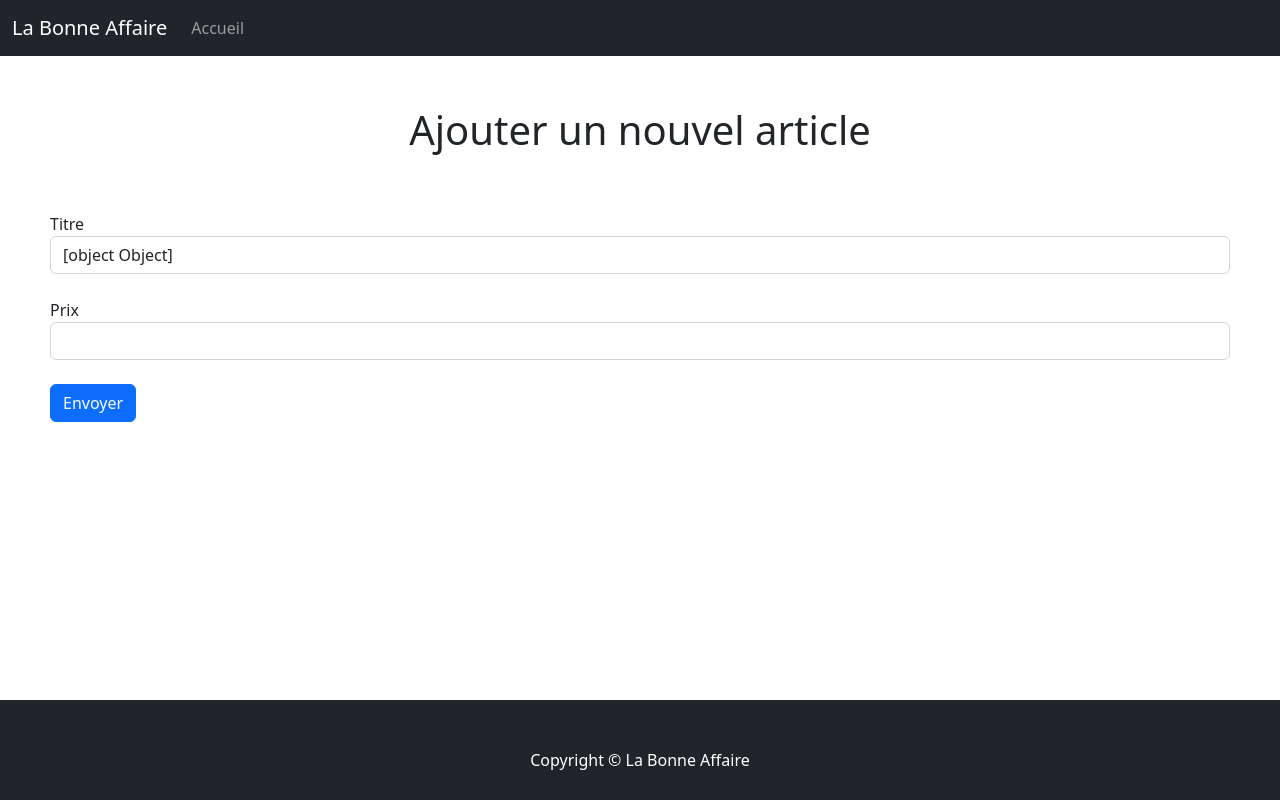
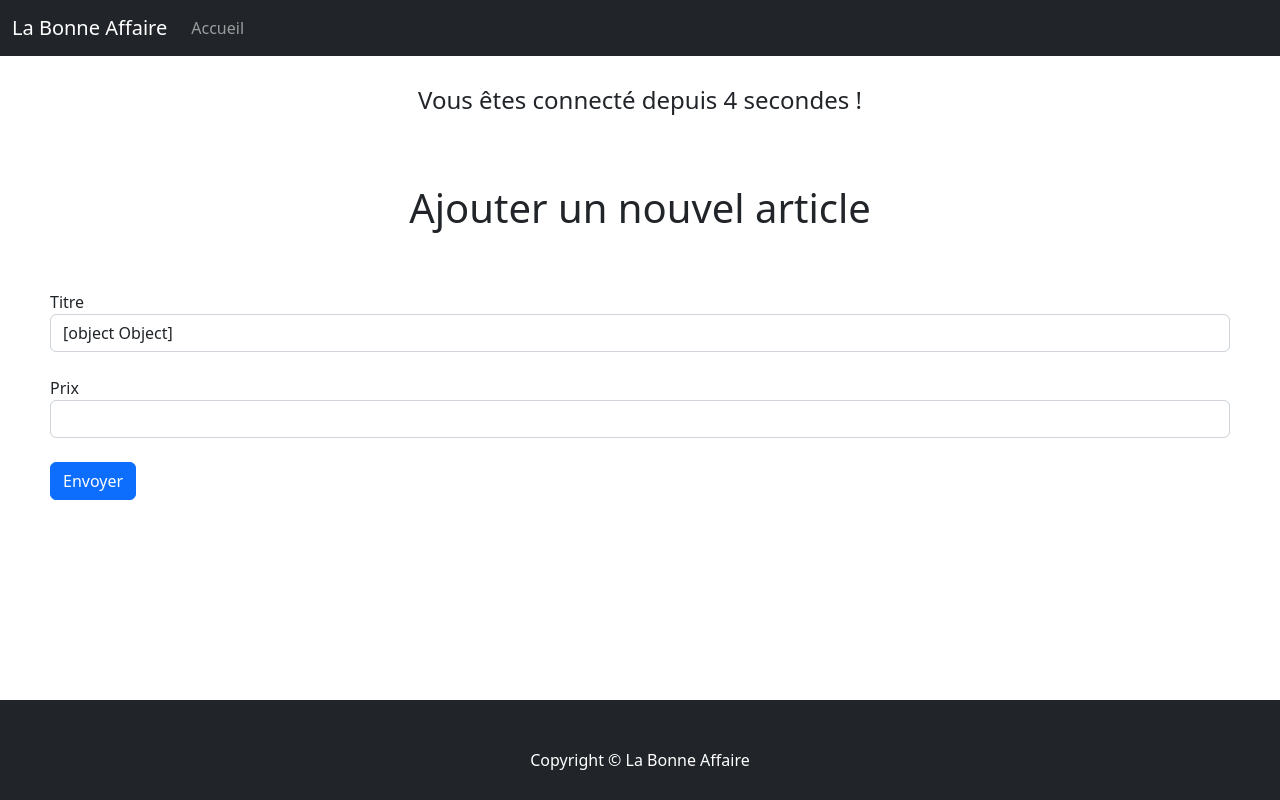
Before and after one commit to gwelle/app_rightdeal_angular, an Angular app: page /add in a window 1280 px wide. Built offline with nearby package versions, Linux system fonts and the light colour scheme.

Commit message:
Example of the use of an observable

```diff
--- a/src/app/app.component.html
+++ b/src/app/app.component.html
@@ -16,6 +16,11 @@
   </div>
 </nav>
 
+<!-- Contenu -->
+<div style="text-align:center; padding-top:2%; font-size: 1.5rem;">
+  <p>Vous êtes connecté depuis {{ seconds }} secondes !</p>
+</div>
+
 <router-outlet></router-outlet>
 
 <!-- Pied de page -->
--- a/src/app/app.component.ts
+++ b/src/app/app.component.ts
@@ -1,5 +1,5 @@
 import { Component, OnInit } from '@angular/core';
-import { merge } from 'rxjs';
+import { interval } from 'rxjs';
 
 @Component({
   selector: 'app-root',
@@ -15,12 +15,24 @@ export class AppComponent implements OnInit {
   prixThree : number = 15;
   message : string = '';
 
+  seconds : number = 0;
+
   constructor() {
     this.ngOnInit();
   }
 
   ngOnInit(): void {
     console.log('AppComponent::ngOnInit()');
+    const counter = interval(1000); // 1s
+
+    // subscribe to the counter and display the value in the console
+    // subscribe (event|value, error, complete)
+    counter.subscribe(
+      (value) => this.seconds = value,
+      (error) => console.error('error : ' + error),
+      () =>  console.info('completed')
+    );
+
   }
 
   onInfos(event : string) : string{
```
